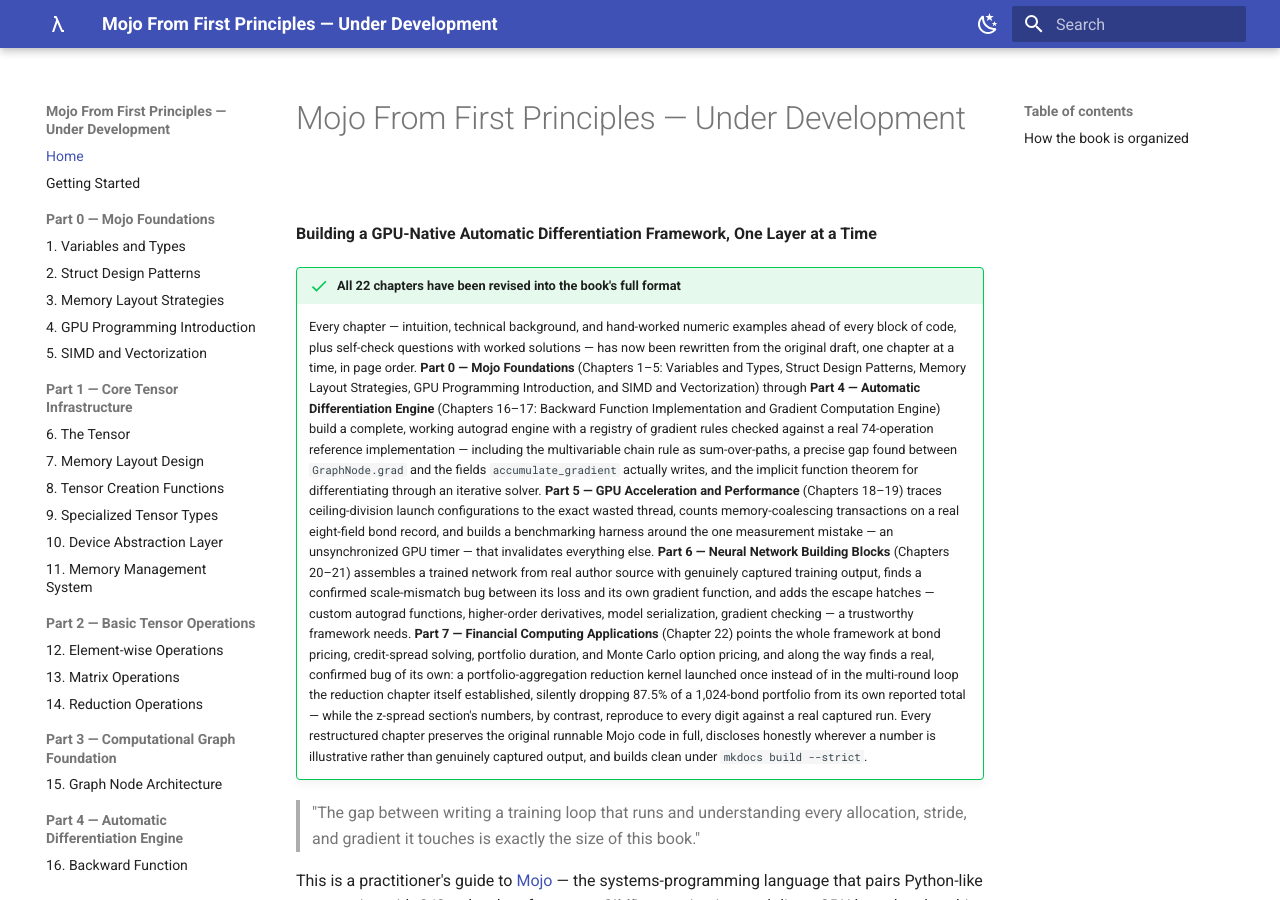
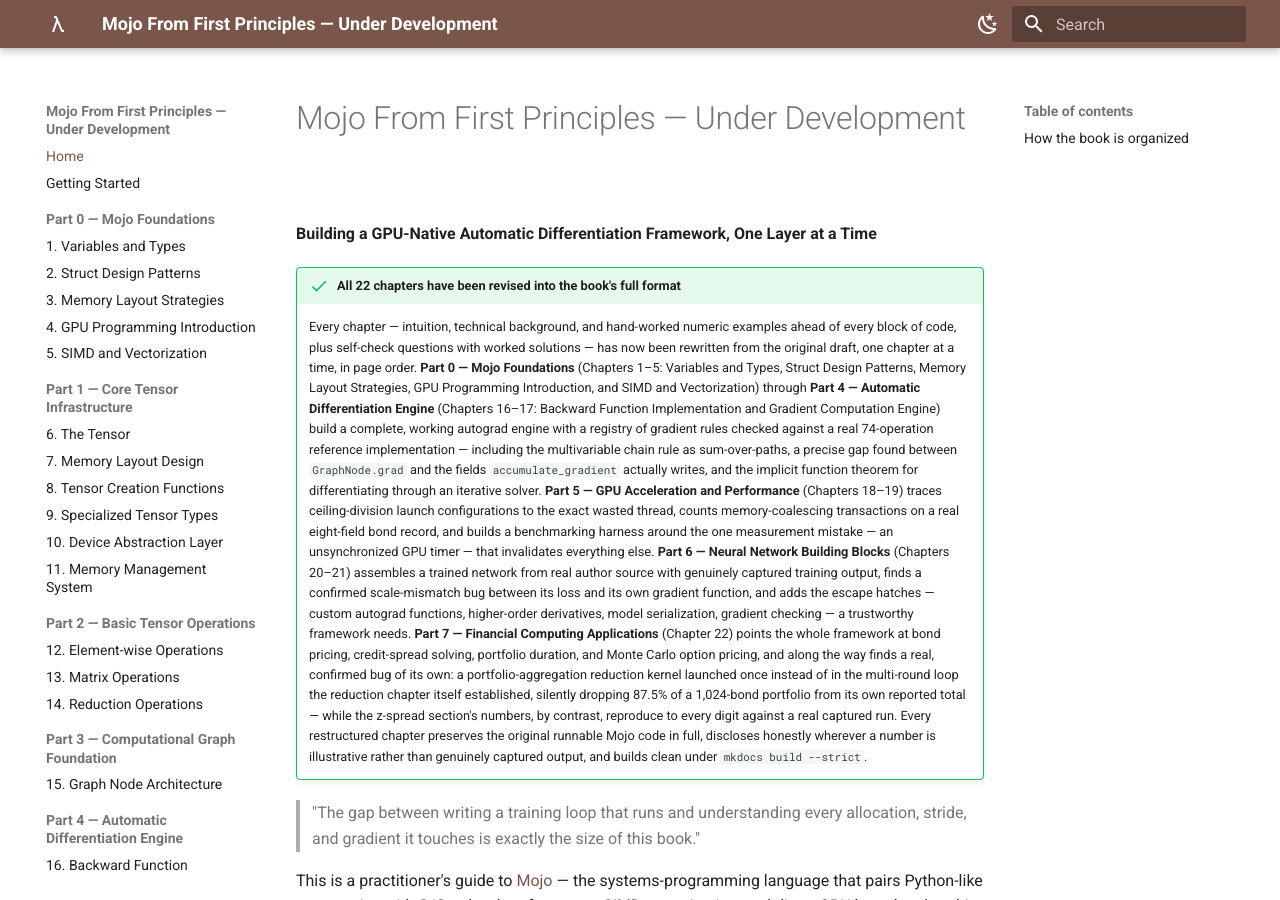
Before and after one commit to MaximumBeings/mojo-from-first-principles, an MkDocs documentation site: the page built from docs/index.md, in a window 1280 px wide and 900 px high. Built offline with MkDocs 1.6.1 and Material for MkDocs 9.7.7, drawn with Linux system fonts in a browser that asks for light colours.

Commit message:
Switch theme palette from indigo to brown

```diff
--- a/mkdocs.yml
+++ b/mkdocs.yml
@@ -8,15 +8,15 @@
   palette:
     - media: "(prefers-color-scheme: light)"
       scheme: default
-      primary: indigo
-      accent: indigo
+      primary: brown
+      accent: brown
       toggle:
         icon: material/weather-night
         name: Switch to dark mode
     - media: "(prefers-color-scheme: dark)"
       scheme: slate
-      primary: indigo
-      accent: indigo
+      primary: brown
+      accent: brown
       toggle:
         icon: material/weather-sunny
         name: Switch to light mode
```
